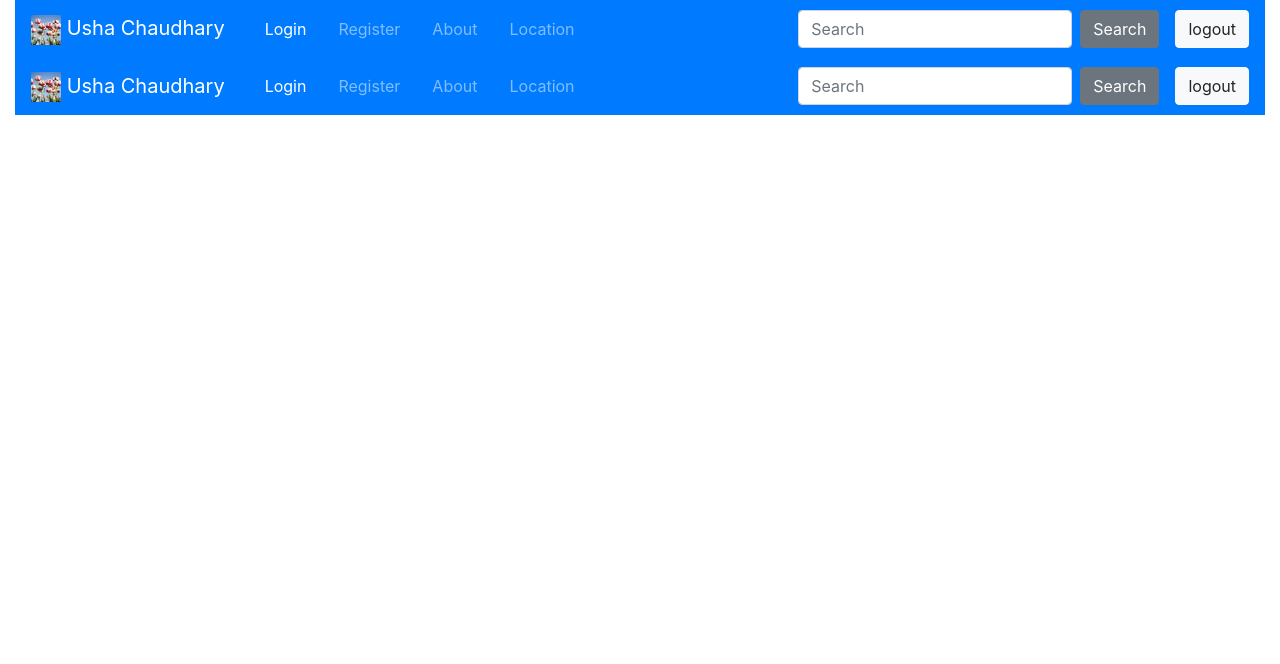
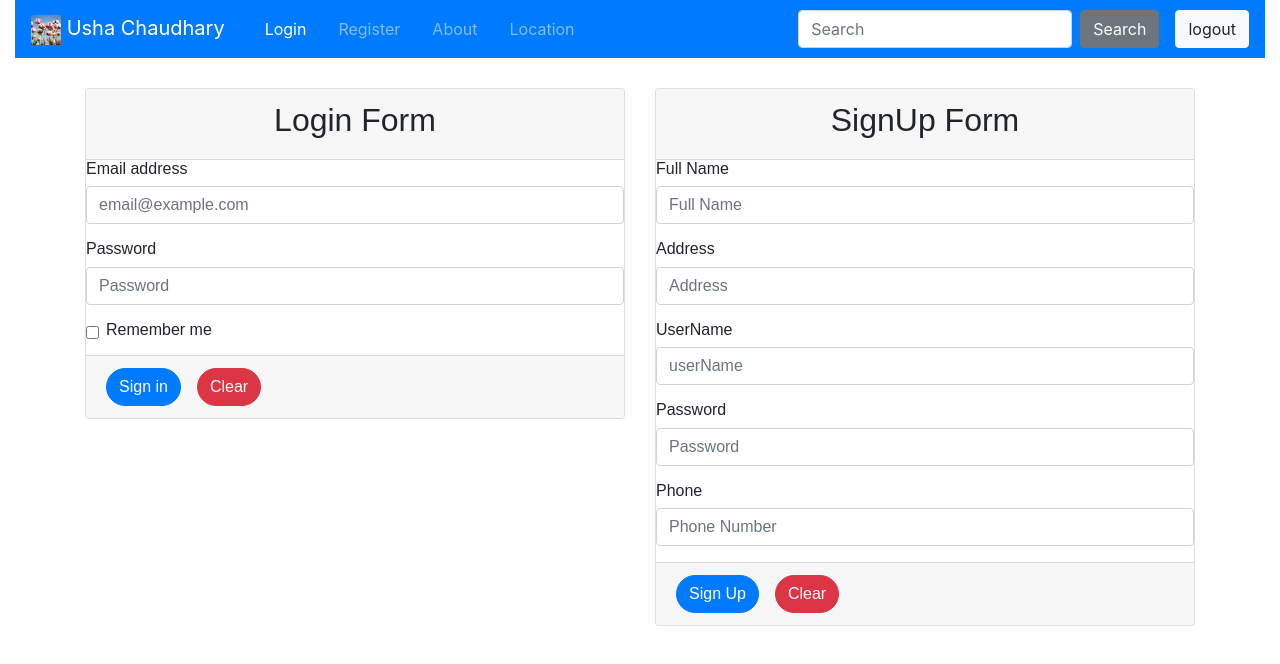
Before and after one commit to upa-ashana/internLearning1, an Angular app: page / in a window 1280 px wide. Shown: the top 664 px of the page. Built offline with nearby package versions, Linux system fonts and the light colour scheme.

Commit message:
Code for lofin&register

```diff
--- a/src/app/app.component.html
+++ b/src/app/app.component.html
@@ -1,5 +1,6 @@
 <!--The content below is only a placeholder and can be replaced.-->
 <app-navigation></app-navigation>
+<app-usha></app-usha>
 
 <!--
 <div>
@@ -10,7 +11,7 @@
 </div> -->
 
 
-<router-outlet></router-outlet>
+
 <!-- routing -->
 <!-- <div class ="container" style="text-align:center">
   <nav class="navbar navbar-default">
--- a/src/app/usha/usha.component.css
+++ b/src/app/usha/usha.component.css
@@ -0,0 +1,6 @@
+.cbox{
+    margin-top: 30px;
+}
+.btn{
+border-radius: 20px;
+}
--- a/src/app/usha/usha.component.html
+++ b/src/app/usha/usha.component.html
@@ -1,4 +1,82 @@
-<p>
+<!-- <p>
   usha works!
   hello hy helloo  fghuiejbfnbsfiebdg
-</p>
+
+</p> -->
+
+<html>
+  <head>
+    <title>login&register</title>
+  </head>
+  <div class="container cbox">
+    <div class="row">
+      <div class="col-sm-6">
+        <div class="card">
+          <div class="card-header"><h2 class="text-center">Login Form</h2></div>
+        <form>
+          <div class="form-group">
+            <label for="exampleDropdownFormEmail2">Email address</label>
+            <input type="email" class="form-control" id="exampleDropdownFormEmail2" placeholder="email@example.com">
+          </div>
+          <div class="form-group">
+            <label for="exampleDropdownFormPassword2">Password</label>
+            <input type="password" class="form-control" id="exampleDropdownFormPassword2" placeholder="Password">
+          </div>
+          <div class="form-group">
+            <div class="form-check">
+              <input type="checkbox" class="form-check-input" id="dropdownCheck2">
+              <label class="form-check-label" for="dropdownCheck2">
+                Remember me
+              </label>
+            </div>
+          </div>
+          <div class="card-footer">
+          <button type="submit" class="btn btn-primary">Sign in</button>
+          <button type="reset" class="btn btn-danger ml-3">Clear</button>
+        </div>
+        </form>
+      </div>
+      </div>
+      <div class="col-sm-6">
+          <div class="card">
+              <div class="card-header"><h2 class="text-center">SignUp Form</h2></div>
+            <form>
+              <div class="form-group">
+                <label for="fullName">Full Name</label>
+                <input type="text" class="form-control" id="fullName" placeholder="Full Name">
+              </div>
+              <div class="form-group">
+                <label for="address">Address</label>
+                <input type="text" class="form-control" id="address" placeholder="Address">
+              </div>
+              <div class="form-group">
+                  <label for="userName">UserName</label>
+                  <input type="text" class="form-control" id="userName" placeholder="userName">
+              </div>
+              <div class="form-group">
+                  <label for="password">Password</label>
+                  <input type="password" class="form-control" id="password" placeholder="Password">
+              </div>
+              <div class="form-group">
+                  <label for="phone">Phone</label>
+                  <input type="number" class="form-control" id="phone" placeholder="Phone Number">
+              </div>
+
+              <!-- <div class="form-group">
+                <div class="form-check">
+                  <input type="checkbox" class="form-check-input" id="dropdownCheck2">
+                  <label class="form-check-label" for="dropdownCheck2">
+                    Remember me
+                  </label>
+                </div>
+              </div> -->
+              <div class="card-footer">
+              <button type="submit" class="btn btn-primary">Sign Up</button>
+              <button type="reset" class="btn btn-danger ml-3 round">Clear</button>
+            </div>
+            </form>
+          </div>
+      </div>
+    </div>
+  </div>
+</html>
```
